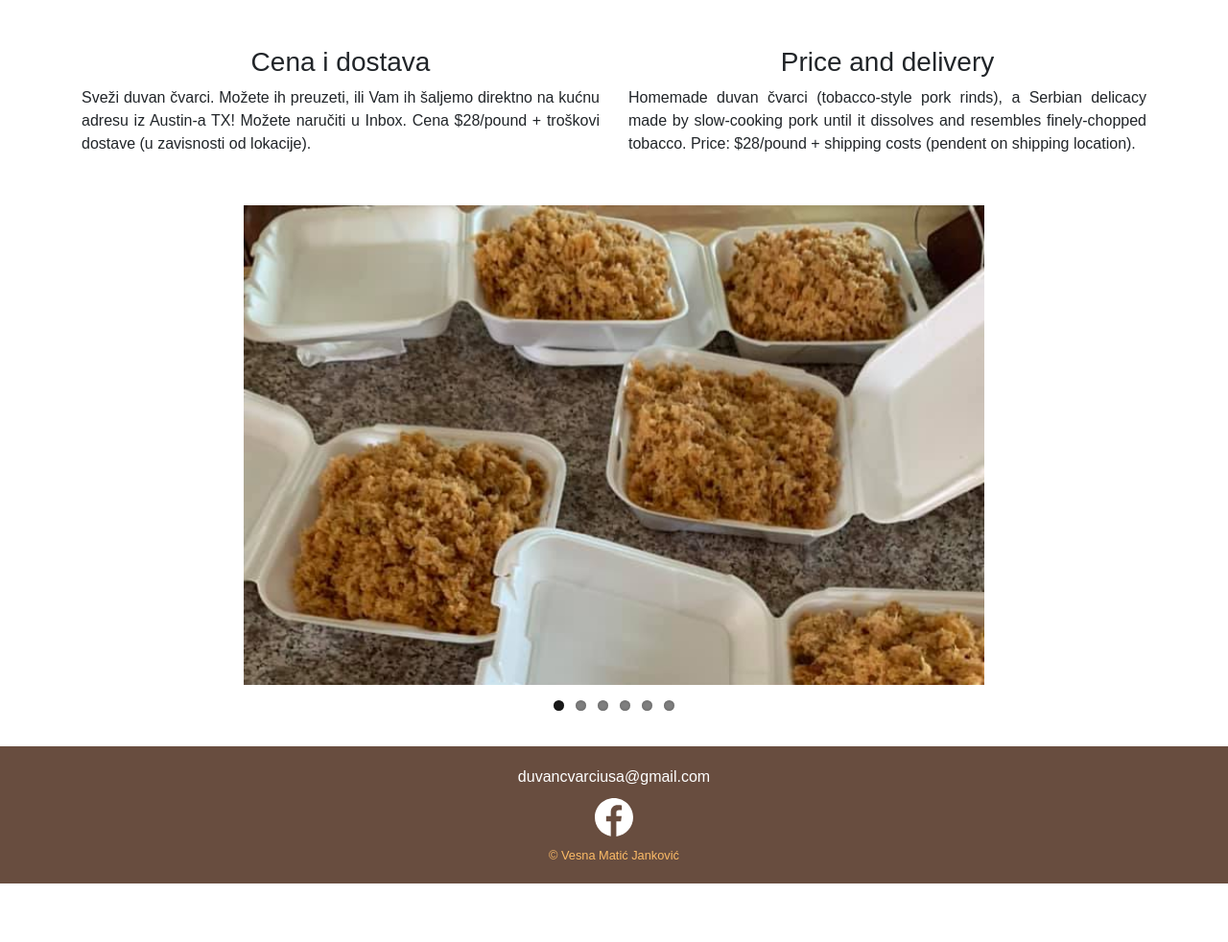
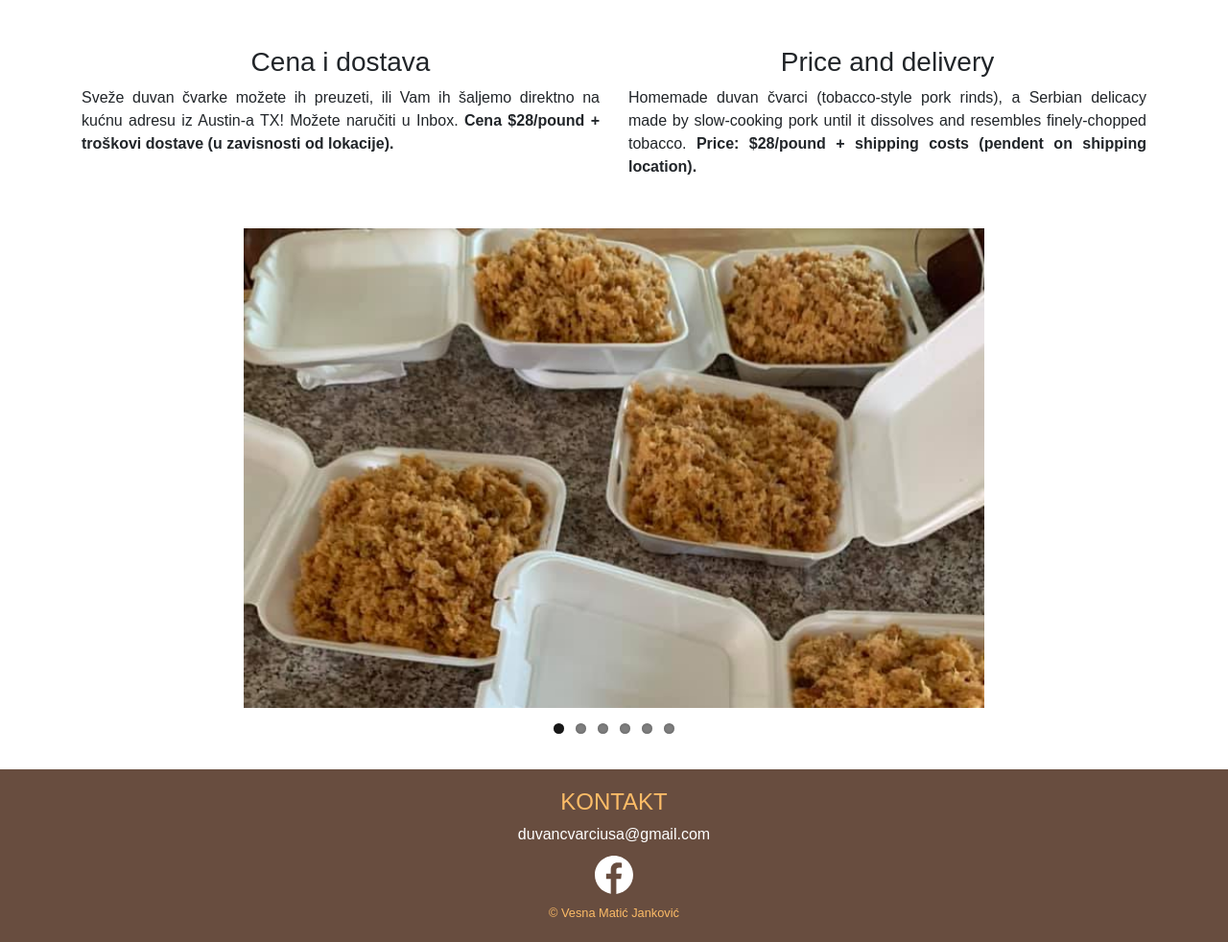
Before and after one commit to MartinaPantelic/domaciduvancvarciusa, a plain HTML site: page index.html in a window 1280 px wide. Shown: the part 800-1782 px from the top of the page at 96% size. Before the commit the page ends 1721 px from the top, so only its background shows below. Drawn offline with nearby package versions, Linux system fonts and the light colour scheme.

Commit message:
kontakt title added

```diff
--- a/index.html
+++ b/index.html
@@ -15,7 +15,7 @@
 <body>
   <header class="header">
     <nav class="navbar navbar-expand-lg">
-      <a class="navbar-brand d-lg-none btn" href="#contact">duvancvarci<span>usa</span></a>
+      <a class="navbar-brand d-lg-none btn" href="#top">duvancvarci<span>usa</span></a>
       <button class="navbar-toggler" type="button" data-toggle="collapse" data-target="#navbarSupportedContent"
         aria-controls="navbarSupportedContent" aria-expanded="false" aria-label="Toggle navigation" class="btn">
 
@@ -25,17 +25,18 @@
       </button>
       <div class="collapse navbar-collapse" id="navbarSupportedContent">
         <ul class="navbar-nav mr-auto">
+          <!-- <li class="nav-item active">
+            <a class="nav-link" href="#top">Home <span class="sr-only">(current)</span></a>
+          </li> -->
+
+          <li class="nav-item">
+            <a class="nav-link" href="#contact">Kontakt</a>
+          </li>
           <li class="nav-item active">
-            <a class="nav-link" href="#top">Home <span class="sr-only">(current)</span></a>
-          </li>
-          <!-- <li class="nav-item active">
-            <a class="nav-link" href="#gallery">Gallery </a>
-          </li> -->
-          <li class="nav-item">
-            <a class="nav-link" href="#contact">Contact</a>
+            <a class="nav-link" href="#price">Cena </a>
           </li>
         </ul>
-        <a class="navbar-brand d-none d-lg-block" href="#contact">duvancvarci<span>usa</span></a>
+        <a class="navbar-brand d-none d-lg-block" href="#top">duvancvarci<span>usa</span></a>
       </div>
     </nav>
   </header>
@@ -45,17 +46,17 @@
     </section>
     <div class="container">
       <div class="picto-sec row mb-3" id="programs">
-        <article class="col-md-6 picto-wrap mb-3">
+        <article class="col-md-6 picto-wrap mb-3" id="price">
           <h3 class="h3">Cena i dostava</h3>
           <p>
-            Sveži duvan čvarci. Možete ih preuzeti, ili Vam ih šaljemo direktno na kućnu adresu iz Austin-a TX! Možete naručiti u Inbox.
-            Cena $28/pound + troškovi dostave (u zavisnosti od lokacije).
+             Sveže duvan čvarke možete ih preuzeti, ili Vam ih šaljemo direktno na kućnu adresu iz Austin-a TX! Možete naručiti u Inbox.
+            <b>Cena $28/pound + troškovi dostave (u zavisnosti od lokacije).</b>
           </p>
         </article>
         <article class="col-md-6 picto-wrap mb-3">
           <h3 class="h3">Price and delivery</h3>
           <p>
-            Homemade duvan čvarci (tobacco-style pork rinds), a Serbian delicacy made by slow-cooking pork until it dissolves and resembles finely-chopped tobacco. Price: $28/pound + shipping costs (pendent on shipping location).
+            Homemade duvan čvarci (tobacco-style pork rinds), a Serbian delicacy made by slow-cooking pork until it dissolves and resembles finely-chopped tobacco. <b>Price: $28/pound + shipping costs (pendent on shipping location).</b>
           </p>
         </article>
       </div>
@@ -87,6 +88,7 @@
   </main>
 
   <footer class="footer" id="contact">
+    <h4 class="contact-title">kontakt</h4>
     <a href="duvancvarciusa@gmail.com" class="contact email">duvancvarciusa@gmail.com</a>
     <a href="https://www.facebook.com/Doma%C4%87i-Duvan-%C4%8Cvarci-USA-110715757438559;" class="facebook contact"  target="_blank"><img src="media/facebook.svg" alt="facebook-icon"></a>
     <small>&copy; Vesna Matić Janković</small>
--- a/style.css
+++ b/style.css
@@ -215,7 +215,9 @@ p {
   color: #fdbc67;
   margin-bottom: 20px; }
 
-.email {
+.contact-title {
+  color: #fdbc67;
+  text-transform: uppercase;
   padding-top: 20px; }
 
 .facebook img {
```
